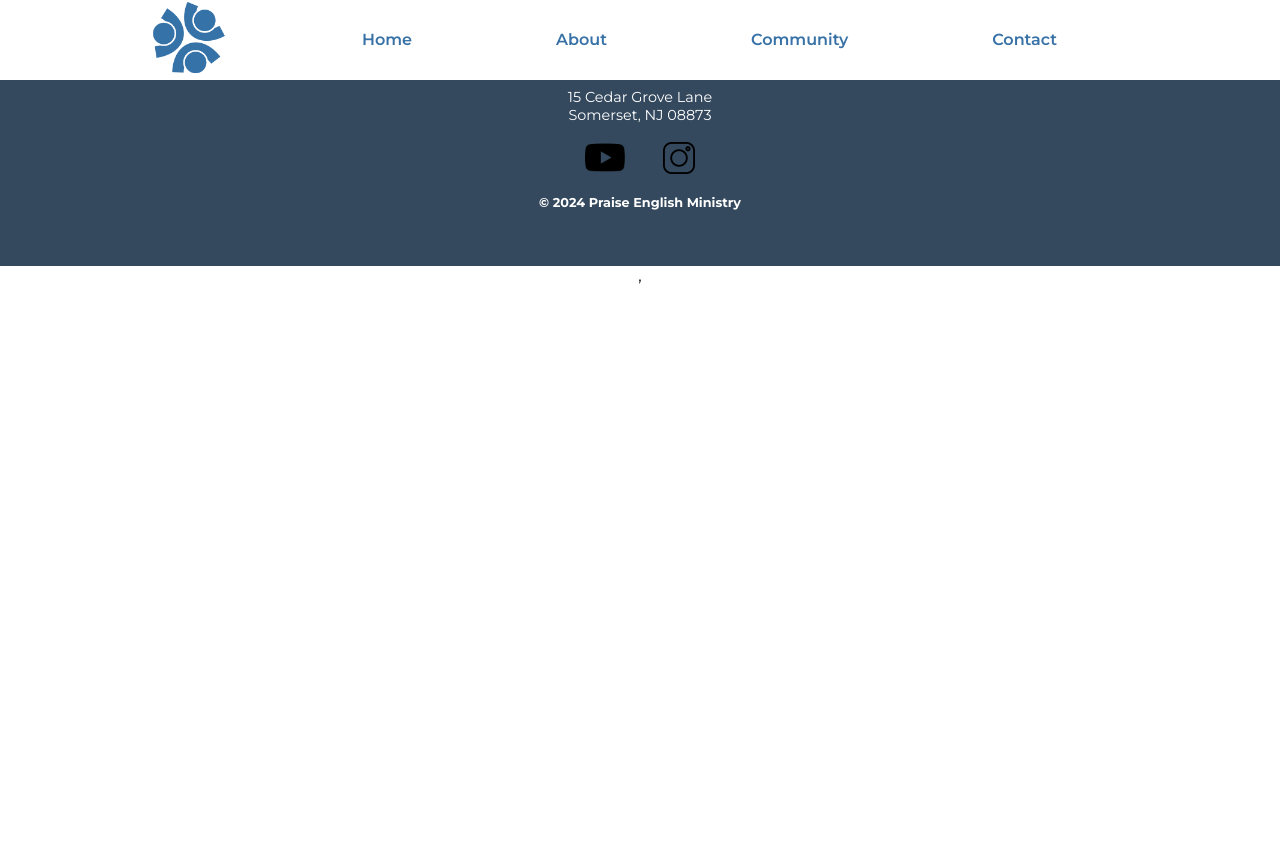
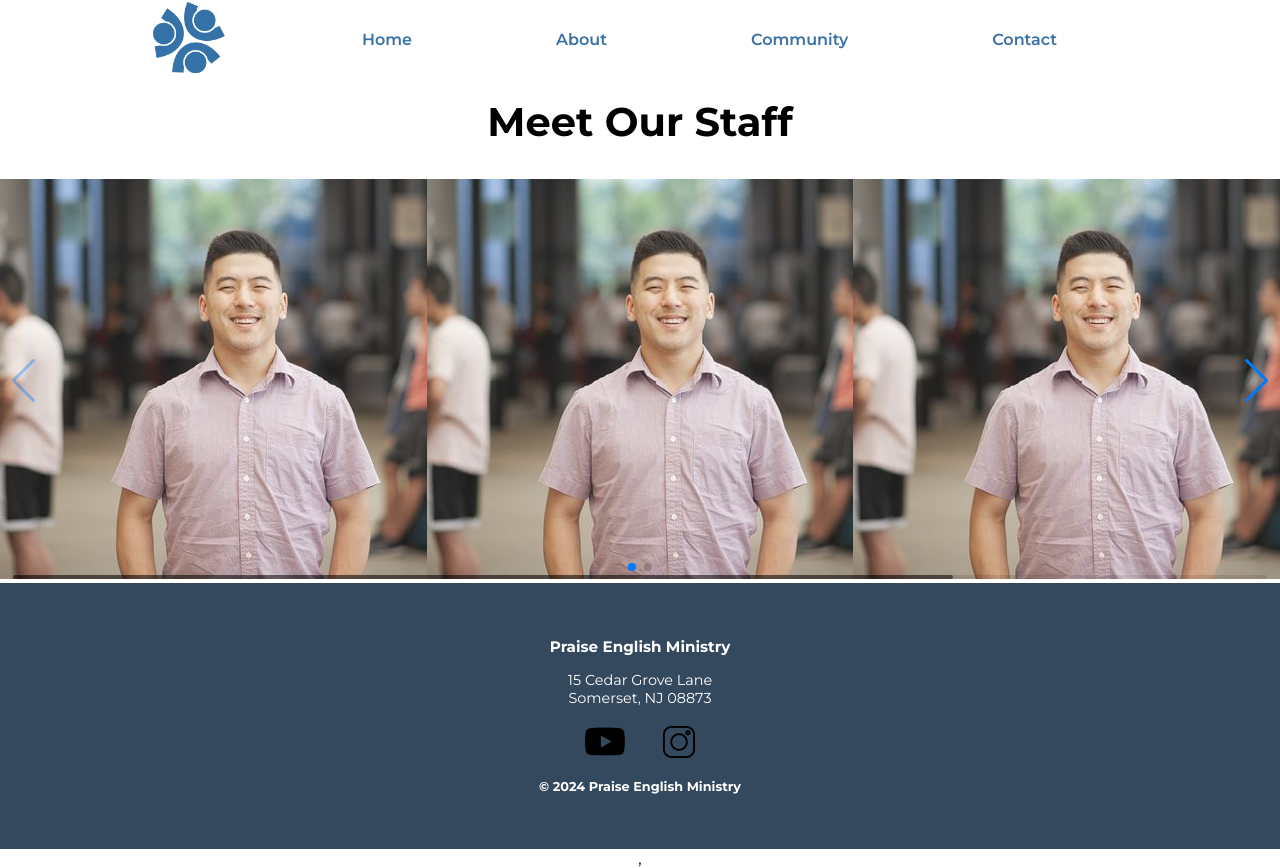
Before and after one commit to kjlee2497/RedesignPEM, a React (Vite) app: page /about in a window 1280 px wide. Before the commit the page ends 800 px from the top, so only its background shows below. Built offline with nearby package versions, Linux system fonts and the light colour scheme.

Commit message:
adding carousel wip

```diff
--- a/package.json
+++ b/package.json
@@ -12,7 +12,8 @@
   "dependencies": {
     "react": "^18.3.1",
     "react-dom": "^18.3.1",
-    "react-router-dom": "^6.26.1"
+    "react-router-dom": "^6.26.1",
+    "swiper": "^11.1.11"
   },
   "devDependencies": {
     "@eslint/js": "^9.9.0",
--- a/src/App.css
+++ b/src/App.css
@@ -252,3 +252,12 @@ html, body {
   width: 40px;
   height: 40px;
 }
+
+.swiper-container {
+  margin-top: 5%;
+}
+
+.swiper-container h2 {
+  color: black;
+  font-size: 250%;
+}
--- a/src/pages/About.tsx
+++ b/src/pages/About.tsx
@@ -1,10 +1,50 @@
 import Navbar from '../Components/navbar'
 import Footer from '../Components/footer'
 
+import { Navigation, Pagination, Scrollbar, A11y } from 'swiper/modules';
+
+import { Swiper, SwiperSlide } from 'swiper/react';
+
+// Import Swiper styles
+import 'swiper/css';
+import 'swiper/css/navigation';
+import 'swiper/css/pagination';
+import 'swiper/css/scrollbar';
+
+
 const About = () => {
+
+
   return (
-    <div>
+
+
+    <div className="main">
       <Navbar />
+
+      {/*
+  For swiper, use a map method to create a slide for each part of an array of objects (headshots and descriptions)
+  look into documentation for ISACTIVE boolean
+  use this boolean to get the aesthetics you want
+*/}
+      <div className='swiper-container'>
+        <h2>Meet Our Staff</h2>
+        <Swiper
+          // install Swiper modules
+          modules={[Navigation, Pagination, Scrollbar, A11y]}
+          spaceBetween={0}
+          slidesPerView={3}
+          navigation
+          pagination={{ clickable: true }}
+          scrollbar={{ draggable: true }}
+          onSwiper={(swiper) => console.log(swiper)}
+          onSlideChange={() => console.log('slide change')}
+        >
+          <SwiperSlide><img src="christian headshot.jpg" alt="" /></SwiperSlide>
+          <SwiperSlide><img src="christian headshot.jpg" alt="" /></SwiperSlide>
+          <SwiperSlide><img src="christian headshot.jpg" alt="" /></SwiperSlide>
+          <SwiperSlide><img src="christian headshot.jpg" alt="" /></SwiperSlide>
+        </Swiper>
+      </div>
 
       <Footer />
     </div>
```
Also changed, not shown: 1 other file (tests, documents, lock files or other folders).
